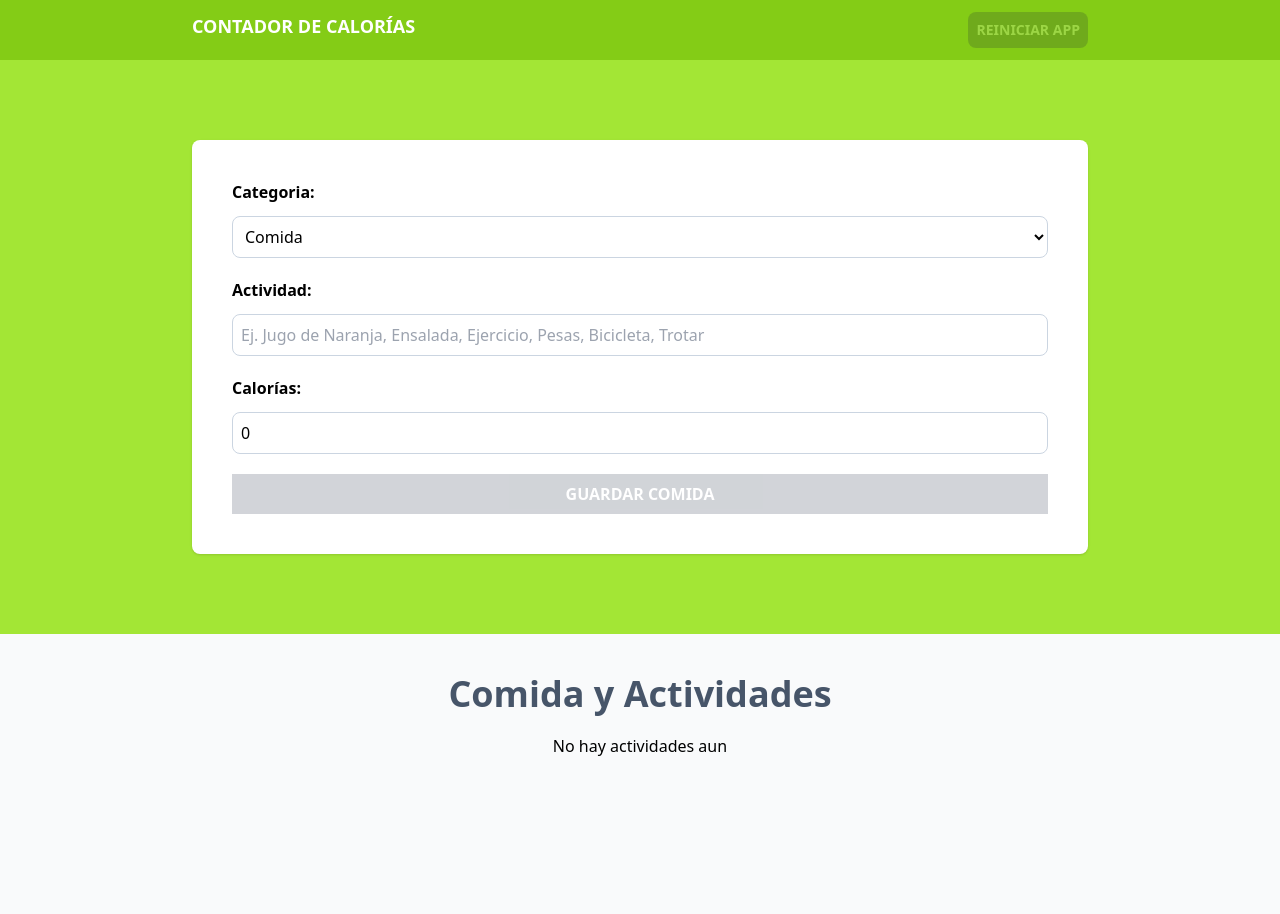
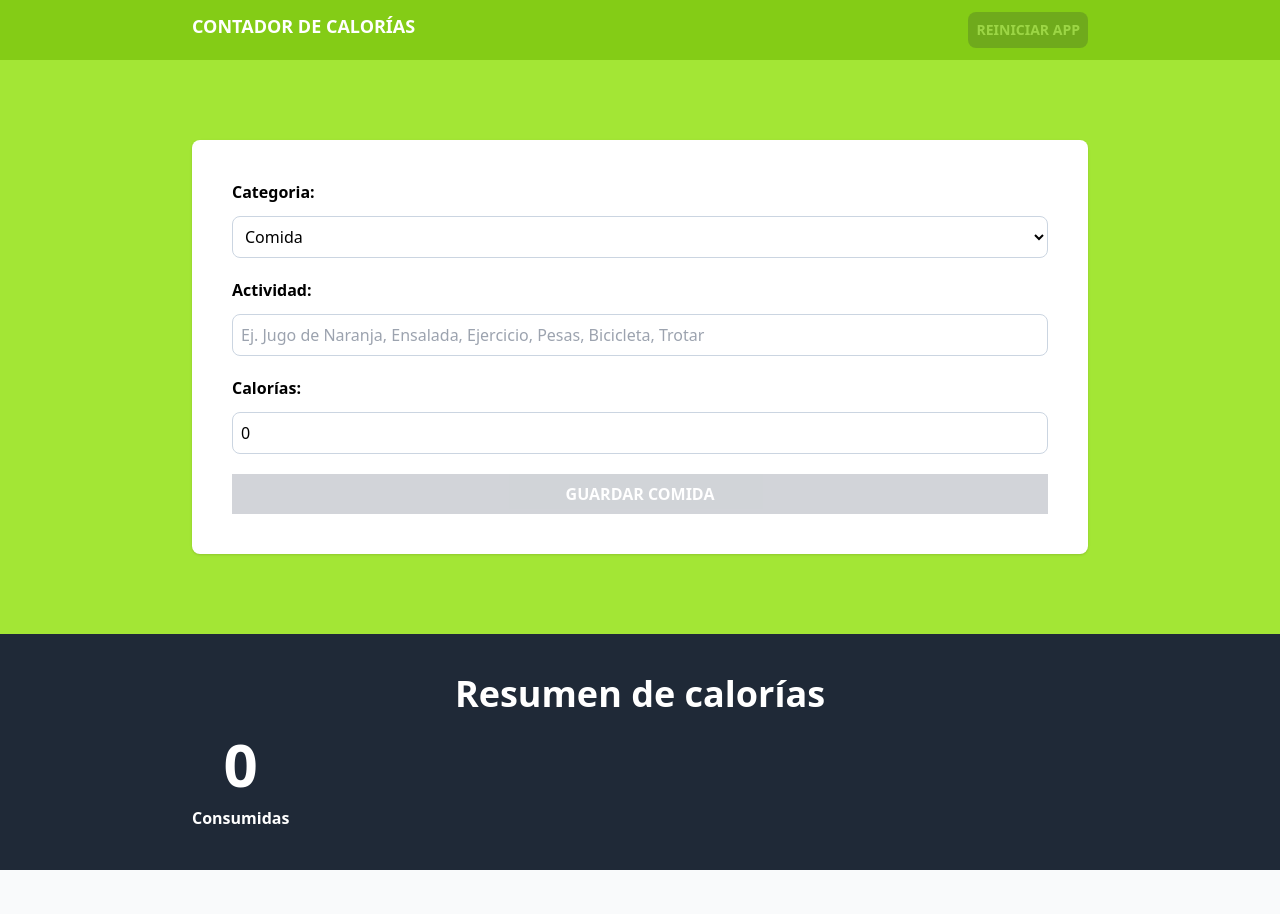
Before and after one commit to MauroQuiroga99/calorie-tracking, a React (Vite) app: page / in a window 1280 px wide. Shown: the top 914 px of the page. Before the commit the page ends 818 px from the top, so only its background shows below. Built offline with nearby package versions, Linux system fonts and the light colour scheme.

Commit message:
mostrar calorias consumidas

```diff
--- a/src/App.tsx
+++ b/src/App.tsx
@@ -2,6 +2,7 @@
 import Form from "./components/Form";
 import { activityReducer, initialState } from "./reducers/activityReducer";
 import ActivityList from "./components/ActivityList";
+import CalorieTracker from "./components/CalorieTracker";
 
 function App() {
   const [state, dispatch] = useReducer(activityReducer, initialState);
@@ -36,6 +37,11 @@
           <Form dispatch={dispatch} state={state} />
         </div>
       </section>
+      <section className="bg-gray-800 py-10 ">
+        <div className="max-w-4xl mx-auto">
+          <CalorieTracker activities={state.activities} />
+        </div>
+      </section>
       <section className="p-10 mx-auto max-w-4xl">
         <ActivityList activities={state.activities} dispatch={dispatch} />
       </section>
--- /dev/null
+++ b/src/components/CalorieTracker.tsx
@@ -0,0 +1,35 @@
+import { useMemo } from "react";
+import type { Activity } from "../types";
+type CalorieTrackerProps = {
+  activities: Activity[];
+};
+
+export default function CalorieTracker({ activities }: CalorieTrackerProps) {
+  // Contadores
+  const caloriesConsumed = useMemo(
+    () =>
+      activities.reduce(
+        (total, activity) =>
+          activity.category === 1 ? total + activity.calories : total,
+        0
+      ),
+    [activities]
+  );
+  return (
+    <>
+      <h2 className="text-4xl font-black text-white text-center">
+        {" "}
+        Resumen de calorías
+      </h2>
+
+      <div className="flex flex-col items-center md:flex-row md:justify-between gap-5 mt-5">
+        <p className="text-white font-bold rounded-full grid grid-cols-1 gap-3 text-center">
+          <span className="font-black text-6xl text-orange">
+            {caloriesConsumed}
+          </span>
+          Consumidas
+        </p>
+      </div>
+    </>
+  );
+}
```
